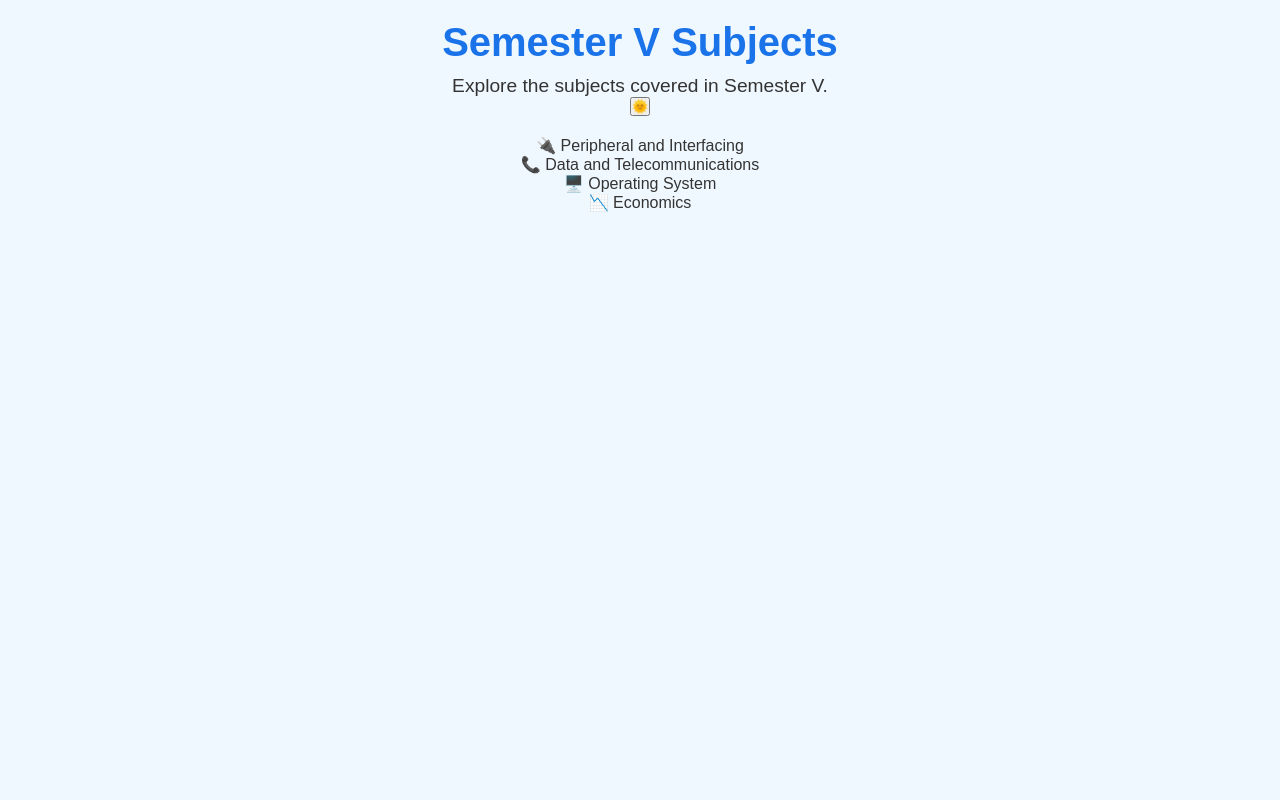
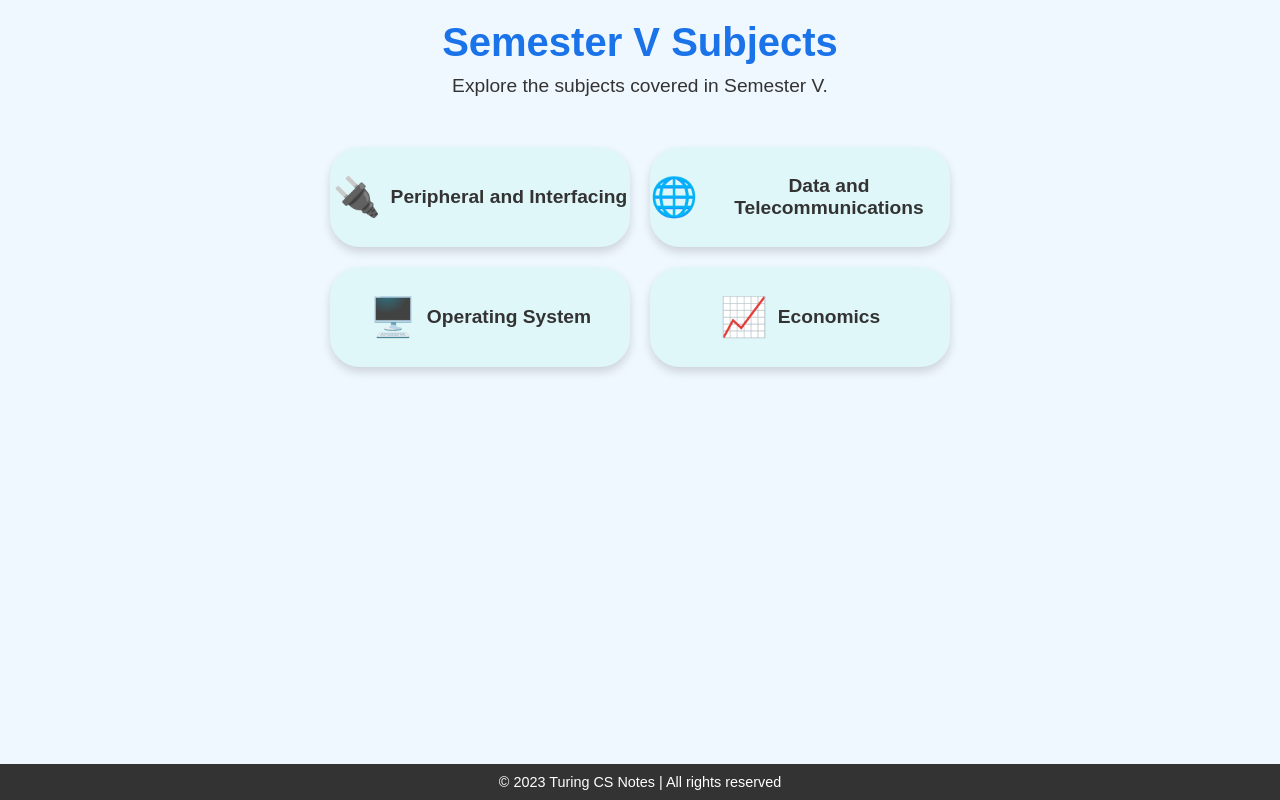
Before and after one commit to Silicon-Sorceress-Tawfia/turing-cs-notes-v2, a plain HTML site: page semester5.html in a window 1280 px wide. Drawn offline with Linux system fonts and the light colour scheme.

Commit message:
Update semester5.html

```diff
--- a/semester5.html
+++ b/semester5.html
@@ -3,35 +3,37 @@
 <head>
   <meta charset="UTF-8">
   <meta name="viewport" content="width=device-width, initial-scale=1.0">
-  <title>Semester V - Turing CS Notes</title>
+  <title>Semester V Subjects</title>
   <link rel="stylesheet" href="styles.css">
 </head>
 <body>
 
+<!-- Header Section -->
 <header class="header">
   <h1>Semester V Subjects</h1>
   <p>Explore the subjects covered in Semester V.</p>
-  <button id="toggle-theme">
-    <span id="theme-icon">🌞</span>
-  </button>
 </header>
 
-<main class="subject-list">
-  <div class="subject">🔌 Peripheral and Interfacing</div>
-  <div class="subject">📞 Data and Telecommunications</div>
-  <div class="subject">🖥️ Operating System</div>
-  <div class="subject">📉 Economics</div>
+<!-- Main Section with Subject Links -->
+<main class="main-section">
+  <div class="semester-link">
+    <span class="icon">🔌</span> Peripheral and Interfacing
+  </div>
+  <div class="semester-link">
+    <span class="icon">🌐</span> Data and Telecommunications
+  </div>
+  <div class="semester-link">
+    <span class="icon">🖥️</span> Operating System
+  </div>
+  <div class="semester-link">
+    <span class="icon">📈</span> Economics
+  </div>
 </main>
 
-<script>
-  const toggleThemeButton = document.getElementById('toggle-theme');
-  const themeIcon = document.getElementById('theme-icon');
-
-  toggleThemeButton.addEventListener('click', () => {
-    document.body.classList.toggle('dark-mode');
-    themeIcon.textContent = document.body.classList.contains('dark-mode') ? '🌜' : '🌞';
-  });
-</script>
+<!-- Footer Section -->
+<footer class="footer">
+  <p>&copy; 2023 Turing CS Notes | All rights reserved</p>
+</footer>
 
 </body>
 </html>
```
